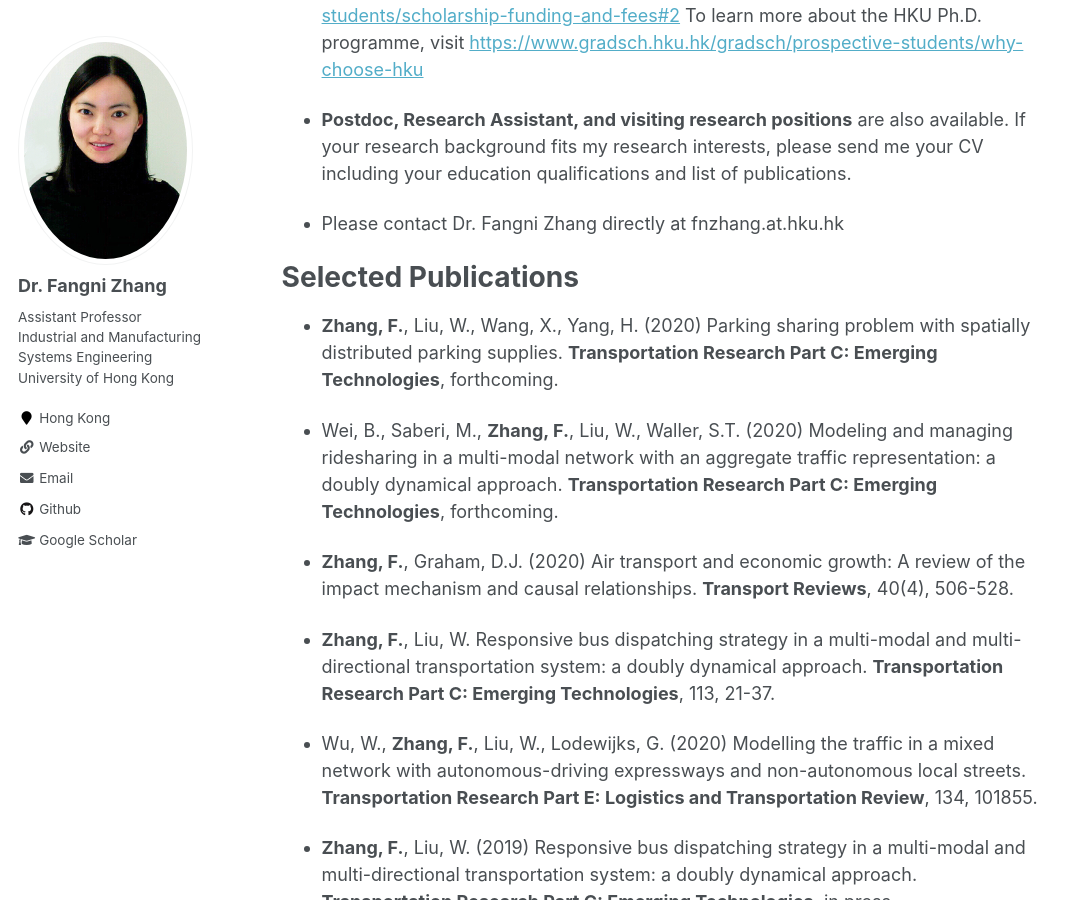
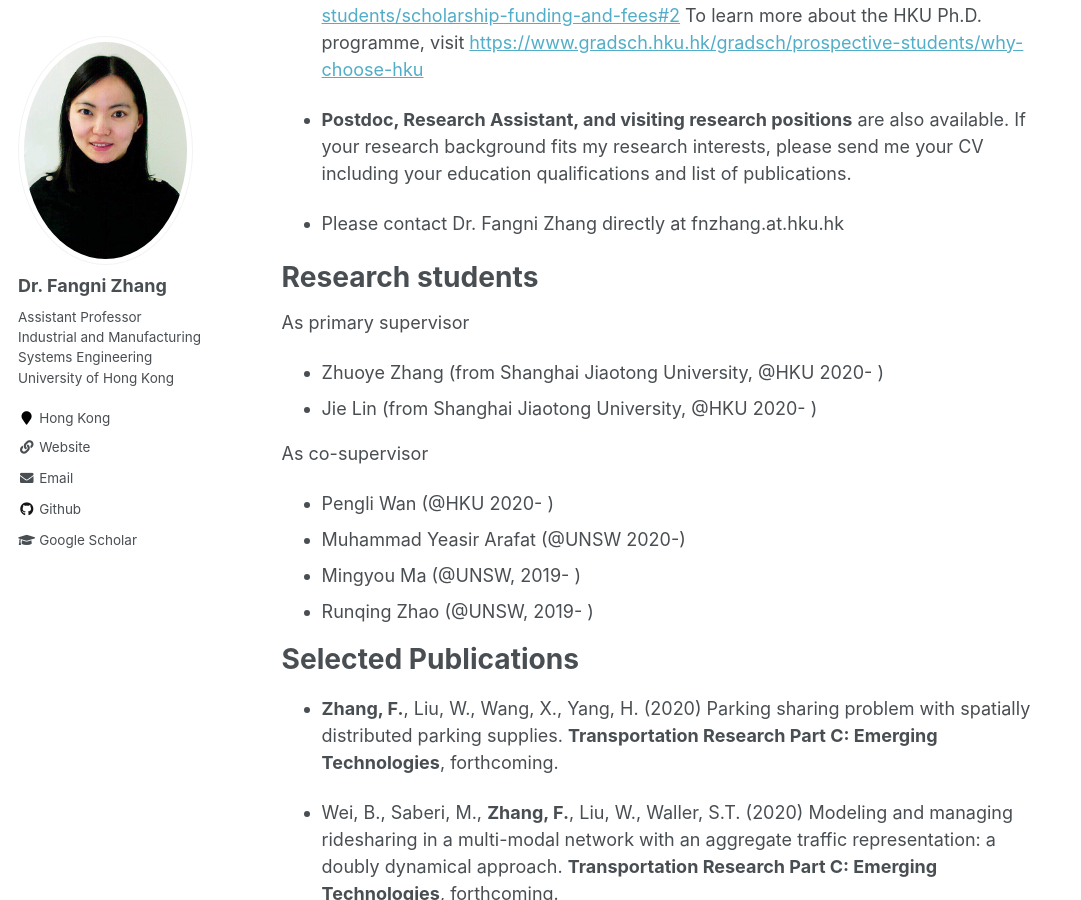
Before and after one commit to fangnizhang/fangnizhang.github.io, a Jekyll site: the page built from _pages/about.md, in a window 1280 px wide and 900 px high, scrolled down 1146 px. Shown: the whole window, without its empty margins (0-1081 px from the left). Built offline with Jekyll 4.4.1, drawn with Linux system fonts in a browser that asks for light colours.

Commit message:
Update about.md

```diff
--- a/_pages/about.md
+++ b/_pages/about.md
@@ -29,9 +29,22 @@ To learn more about the HKU Ph.D. programme, visit [https://www.gradsch.hku.hk/g
 
 - Please contact Dr. Fangni Zhang directly at fnzhang.at.hku.hk
 
+
+Research students
+======
+As primary supervisor
+* Zhuoye Zhang (from Shanghai Jiaotong University, @HKU 2020- )
+* Jie Lin (from Shanghai Jiaotong University, @HKU 2020- )
+
+As co-supervisor
+* Pengli Wan (@HKU 2020- )
+* Muhammad Yeasir Arafat (@UNSW 2020-)
+* Mingyou Ma (@UNSW, 2019- )
+* Runqing Zhao (@UNSW, 2019- )
+
+
 Selected Publications
 ======
-
 - **Zhang, F.**, Liu, W., Wang, X., Yang, H. (2020) Parking sharing problem with spatially distributed parking supplies. **Transportation Research Part C: Emerging Technologies**, forthcoming.
 
 - Wei, B., Saberi, M., **Zhang, F.**, Liu, W., Waller, S.T. (2020) Modeling and managing ridesharing in a multi-modal network with an aggregate traffic representation: a doubly dynamical approach. **Transportation Research Part C: Emerging Technologies**, forthcoming.
```
